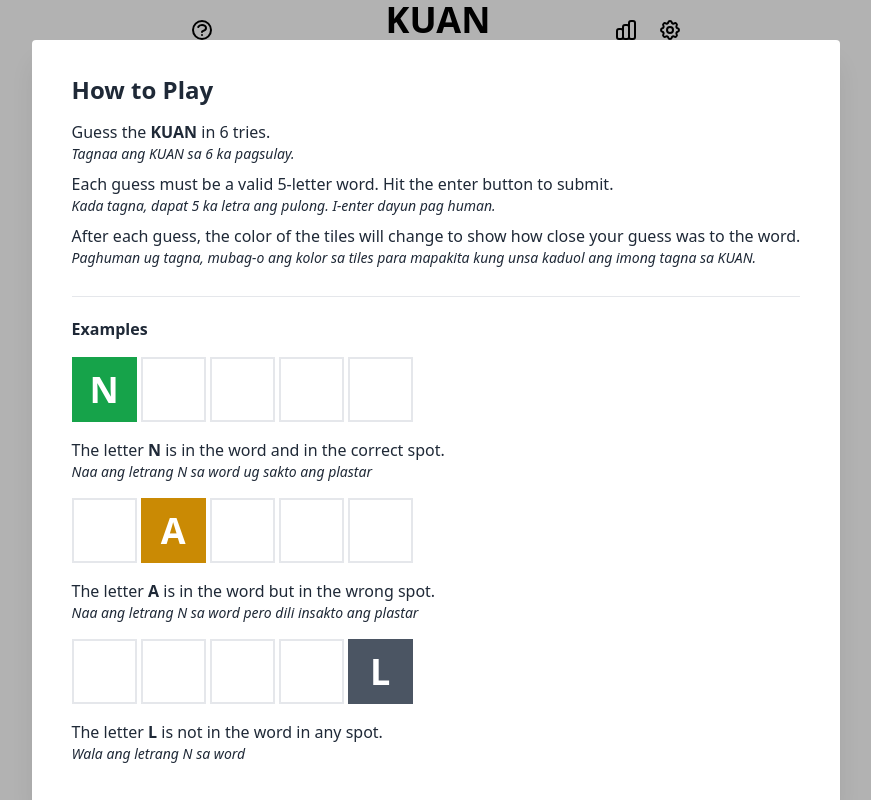
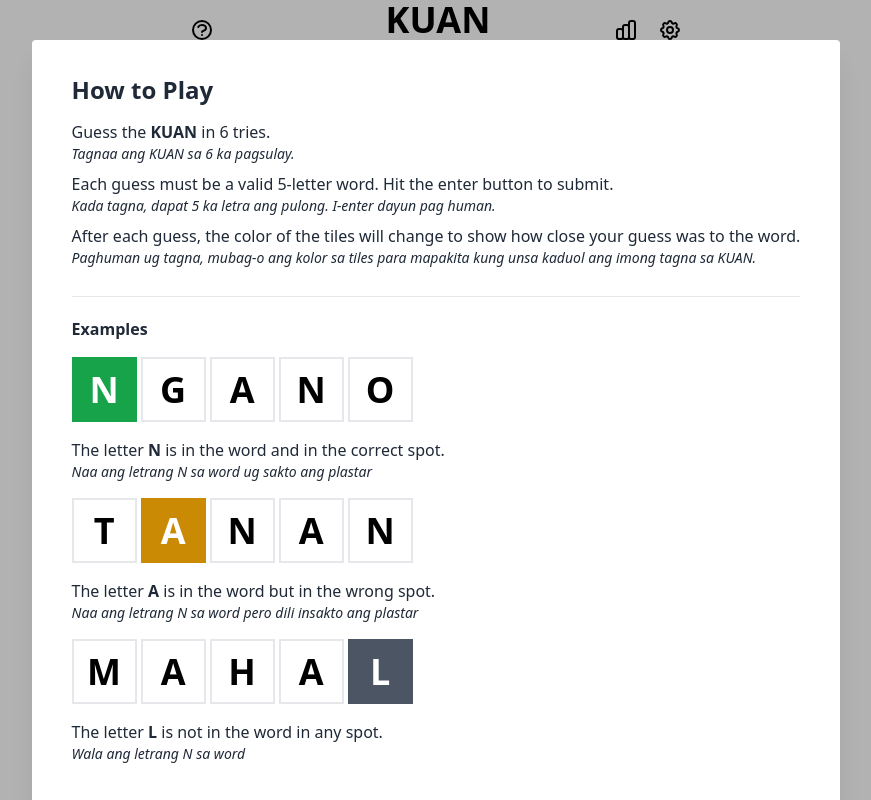
Before and after one commit to minaohh/kuan-game, a Next.js app: page / in a window 1280 px wide. Both pictures are taken after a click on the button 406 px from the left and 30 px from the top of the page. Shown: the whole page, without its empty margins (204-1075 px from the left). Built offline with nearby package versions, Linux system fonts and the light colour scheme.

Commit message:
Add dark mode

```diff
--- a/package.json
+++ b/package.json
@@ -11,6 +11,7 @@
     "@headlessui/react": "^1.4.3",
     "@heroicons/react": "^1.0.5",
     "next": "12.0.9",
+    "next-themes": "^0.0.15",
     "react": "17.0.2",
     "react-dom": "17.0.2",
     "react-hot-toast": "^2.2.0"
--- a/src/pages/_app.js
+++ b/src/pages/_app.js
@@ -1,7 +1,13 @@
+import { ThemeProvider } from 'next-themes';
+
 import '../styles/globals.css';
 
 const App = ({ Component, pageProps }) => {
-  return <Component {...pageProps} />;
+  return (
+    <ThemeProvider attribute="class">
+      <Component {...pageProps} />
+    </ThemeProvider>
+  );
 };
 
 export default App;
--- /dev/null
+++ b/src/pages/_document.js
@@ -0,0 +1,13 @@
+import { Html, Head, Main, NextScript } from 'next/document';
+
+const Document = () => (
+  <Html>
+    <Head />
+    <body className="dark:bg-gray-800">
+      <Main />
+      <NextScript />
+    </body>
+  </Html>
+);
+
+export default Document;
--- a/src/pages/component/Header.js
+++ b/src/pages/component/Header.js
@@ -1,8 +1,12 @@
+import { useState } from 'react';
+import { Switch } from '@headlessui/react';
 import {
   ChartBarIcon,
   CogIcon,
   QuestionMarkCircleIcon,
 } from '@heroicons/react/outline';
+import { useTheme } from 'next-themes';
+
 import Modal from './Modal';
 import Word from './Word';
 
@@ -14,12 +18,20 @@ const Header = ({
   toggleSettingsModal,
   toggleStatsModal,
 }) => {
+  const { theme, setTheme } = useTheme();
+  const [enabled, setEnabled] = useState(theme === 'dark');
+
+  const toggleTheme = () => {
+    setEnabled(theme !== 'dark');
+    setTheme(theme === 'dark' ? 'light' : 'dark');
+  };
+
   return (
     <header className="flex items-center justify-between p-1 border-b">
       <button onClick={toggleHowModal}>
-        <QuestionMarkCircleIcon className="w-6 h-6" />
+        <QuestionMarkCircleIcon className="w-6 h-6 dark:text-white" />
       </button>
-      <h1 className="flex flex-col items-center justify-center pl-12 text-4xl leading-8">
+      <h1 className="flex flex-col items-center justify-center pl-12 text-4xl leading-8 dark:text-gray-100">
         <span className="font-extrabold">KUAN</span>
         <span className="text-sm font-light text-center ">
           A Bisaya clone of{' '}
@@ -34,10 +46,10 @@ const Header = ({
       </h1>
       <div className="flex space-x-5">
         <button onClick={toggleStatsModal}>
-          <ChartBarIcon className="w-6 h-6" />
+          <ChartBarIcon className="w-6 h-6 dark:text-white" />
         </button>
         <button onClick={toggleSettingsModal}>
-          <CogIcon className="w-6 h-6" />
+          <CogIcon className="w-6 h-6 dark:text-white" />
         </button>
       </div>
 
@@ -74,7 +86,7 @@ const Header = ({
             evaluation={['correct', 'none', 'none', 'none', 'none']}
             length={5}
             word="NGANO"
-          ></Word>
+          />
           <span className="flex flex-col">
             <span>
               The letter <span className="font-bold">N</span> is in the word and
@@ -127,7 +139,26 @@ const Header = ({
         show={showSettingsModal}
         title="Settings"
         toggle={toggleSettingsModal}
-      ></Modal>
+      >
+        <div className="w-52 md:w-80">
+          <div className="flex items-center justify-between">
+            <strong>Dark Mode</strong>
+            <Switch
+              checked={enabled}
+              onChange={toggleTheme}
+              className={`${enabled ? 'bg-green-600' : 'bg-gray-800'}
+          relative inline-flex flex-shrink-0 h-6 w-14 border-2 border-transparent rounded-full cursor-pointer transition-colors ease-in-out duration-200`}
+            >
+              <span className="sr-only">Change Theme</span>
+              <span
+                aria-hidden="true"
+                className={`${enabled ? 'translate-x-5' : 'translate-x-0'}
+            pointer-events-none inline-block h-5 w-8 rounded-full bg-white shadow-lg transform ring-0 transition ease-in-out duration-200`}
+              />
+            </Switch>
+          </div>
+        </div>
+      </Modal>
     </header>
   );
 };
--- a/src/pages/component/Key.js
+++ b/src/pages/component/Key.js
@@ -16,10 +16,11 @@ const Key = ({ children, disabled, onPress, state }) => {
   return (
     <button
       className={[
-        'text-lg font-bold uppercase bg-gray-200 md:min-w-[45px] md:h-[55px] h-16 min-w-8 rounded md:px-3 px-2.5',
-        state === 'present' && 'bg-yellow-600 border-yellow-600',
-        state === 'absent' && 'bg-gray-600 border-gray-600',
-        state === 'correct' && 'bg-green-600 border-green-600',
+        'text-lg font-bold uppercase bg-gray-200 md:min-w-[45px] md:h-[55px] h-16 min-w-8 rounded md:px-3 px-2.5 text-black',
+        state === 'present' &&
+          'bg-yellow-600 border-yellow-600 dark:text-white',
+        state === 'absent' && 'bg-gray-600 border-gray-600 dark:text-white',
+        state === 'correct' && 'bg-green-600 border-green-600 dark:text-white',
       ].join(' ')}
       disabled={disabled}
       onClick={onKeyPress}
--- a/src/pages/component/Letter.js
+++ b/src/pages/component/Letter.js
@@ -2,12 +2,14 @@ const Letter = ({ children, evaluation }) => {
   return (
     <div
       className={[
-        'flex items-center justify-center border-2 w-12 h-12 md:w-[65px] md:h-[65px]',
-        evaluation === 'present' && 'bg-yellow-600 border-yellow-600',
-        evaluation === 'absent' && 'bg-gray-600 border-gray-600',
-        evaluation === 'correct' && 'bg-green-600 border-green-600',
+        'flex items-center justify-center border-2 w-12 h-12 md:w-[65px] md:h-[65px] dark:text-white dark:border-gray-400',
+        evaluation === 'present' &&
+          'bg-yellow-600 border-yellow-600 dark:border-yellow-600 text-white',
+        evaluation === 'absent' &&
+          'bg-gray-600 border-gray-600 dark:border-gray-600 text-white',
+        evaluation === 'correct' &&
+          'bg-green-600 border-green-600 dark:border-green-600 text-white',
         evaluation === 'none' && 'text-black',
-        evaluation && 'text-white',
       ].join(' ')}
     >
       <h1 className="text-4xl font-extrabold uppercase cursor-default">
--- a/src/pages/component/Modal.js
+++ b/src/pages/component/Modal.js
@@ -5,7 +5,7 @@ const Modal = ({ children, show, title, toggle }) => {
   return (
     <Transition appear as={Fragment} show={show}>
       <Dialog
-        className="fixed inset-0 z-20 overflow-y-auto text-gray-800"
+        className="fixed inset-0 z-20 overflow-y-auto text-gray-800 dark:text-gray-200"
         onClose={toggle}
       >
         <div className="h-screen px-5 text-center">
@@ -35,7 +35,7 @@ const Modal = ({ children, show, title, toggle }) => {
             leaveFrom="opacity-100 scale-100"
             leaveTo="opacity-0 scale-95"
           >
-            <div className="inline-block p-10 my-10 space-y-5 overflow-hidden text-left align-middle transition-all transform bg-white rounded shadow-xl">
+            <div className="relative inline-block p-10 my-10 space-y-5 overflow-hidden text-left align-middle transition-all transform bg-white rounded shadow-xl dark:bg-gray-800">
               <Dialog.Title as="h2" className="text-2xl font-bold leading-5">
                 {title}
               </Dialog.Title>
--- a/src/pages/index.js
+++ b/src/pages/index.js
@@ -8,7 +8,6 @@ import {
   getKeyboardState,
   getWordOfTheDay,
   isWordValid,
-  lettersCount,
 } from '../utils/utils';
 import { GAME_STATUS } from '../utils/constants';
 import toast, { Toaster } from 'react-hot-toast';
--- a/tailwind.config.js
+++ b/tailwind.config.js
@@ -1,7 +1,8 @@
 module.exports = {
-  content: ["./src/**/*.{js,ts,jsx,tsx}",],
+  content: ['./src/**/*.{js,ts,jsx,tsx}'],
+  darkMode: 'class',
   theme: {
     extend: {},
   },
   plugins: [],
-}
+};
```
Also changed, not shown: 1 other file (tests, documents, lock files or other folders).
